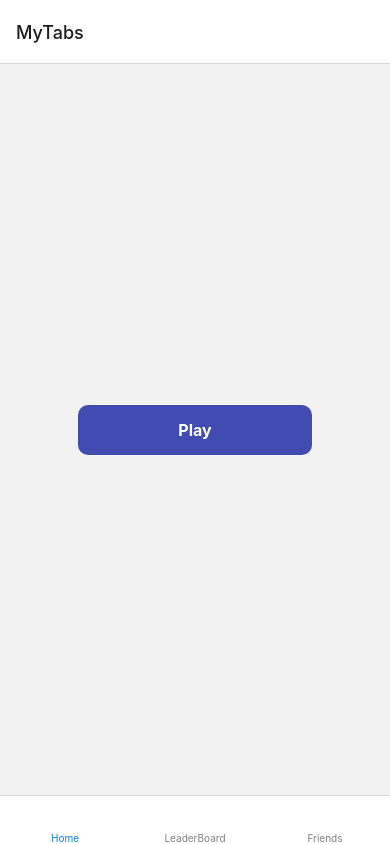
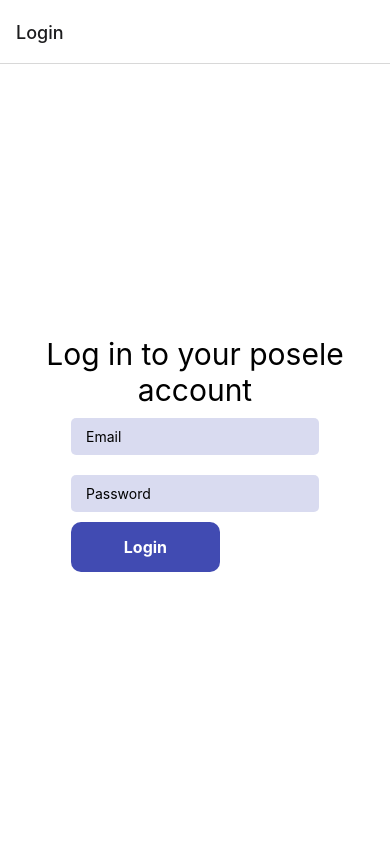
Before and after one commit to team-posele/posele, a React Native app: screen /Login in a window 390 px wide. Built offline with nearby package versions, Linux system fonts and the light colour scheme; some icons are missing.

Commit message:
add login screen with local state and text input

```diff
--- a/App.js
+++ b/App.js
@@ -4,6 +4,7 @@ import {NavigationContainer} from '@react-navigation/native';
 import {createNativeStackNavigator} from '@react-navigation/native-stack';
 import MyTabs from './screens/MyTabs';
 import Pose from './screens/Pose';
+import Login from './screens/Login';
 
 const Stack = createNativeStackNavigator();
 
@@ -11,6 +12,7 @@ export default function App() {
   return (
     <NavigationContainer>
       <Stack.Navigator>
+        <Stack.Screen name="Login" component={Login} />
         <Stack.Screen name="MyTabs" component={MyTabs} />
         <Stack.Screen name="Pose" component={Pose} />
       </Stack.Navigator>
--- /dev/null
+++ b/screens/Login.js
@@ -0,0 +1,69 @@
+import {StyleSheet, Text, View} from 'react-native';
+import React, {useState} from 'react';
+import {KeyboardAvoidingView, TextInput, TouchableOpacity} from 'react-native-web';
+
+const Login = () => {
+  const [email, setEmail] = useState('');
+  const [password, setPassword] = useState('');
+
+  return (
+    <KeyboardAvoidingView style={styles.container} behavior="padding">
+      <View style={styles.headerContainer}>
+        <Text style={styles.headerText}>Log in to your posele account</Text>
+      </View>
+
+      {/* behavior: padding makes the view get out of the way of the device keyboard*/}
+      <View style={styles.inputContainer}>
+        <TextInput
+          style={styles.input}
+          placeholder="Email"
+          value={email}
+          onChangeText={text => setEmail(text)}
+        />
+        <TextInput
+          style={styles.input}
+          placeholder="Password"
+          secureTextEntry
+          value={password}
+          onChangeText={text => setPassword(text)}
+        />
+        <TouchableOpacity style={styles.button}>
+          <Text style={styles.buttonText}>Login</Text>
+        </TouchableOpacity>
+      </View>
+    </KeyboardAvoidingView>
+  );
+};
+
+export default Login;
+
+const styles = StyleSheet.create({
+  container: {
+    flex: 1,
+    backgroundColor: '#fff',
+    alignItems: 'center',
+    justifyContent: 'center',
+  },
+  // headerContainer: {flex: 1},
+  headerText: {fontSize: 30, textAlign: 'center'},
+  button: {
+    backgroundColor: '#414BB2',
+    width: '60%',
+    padding: 15,
+    borderRadius: 10,
+    alignItems: 'center',
+  },
+  buttonText: {
+    color: 'white',
+    fontSize: 16,
+    fontWeight: 'bold',
+  },
+  input: {
+    backgroundColor: '#414BB233',
+    paddingHorizontal: 15,
+    paddingVertical: 10,
+    borderRadius: 5,
+    marginVertical: 10,
+  },
+  inputcontainer: {flex: 5, width: '80%'},
+});
```
